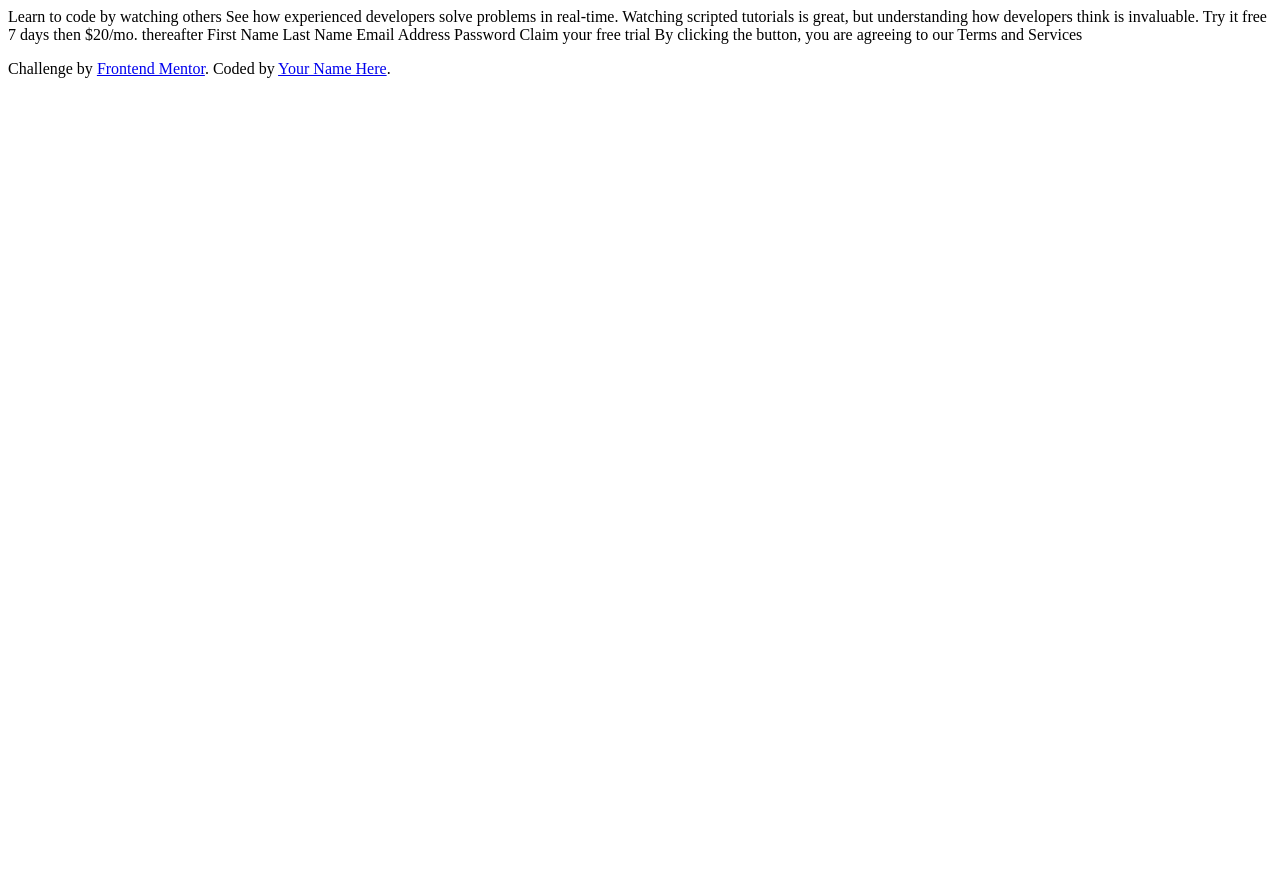
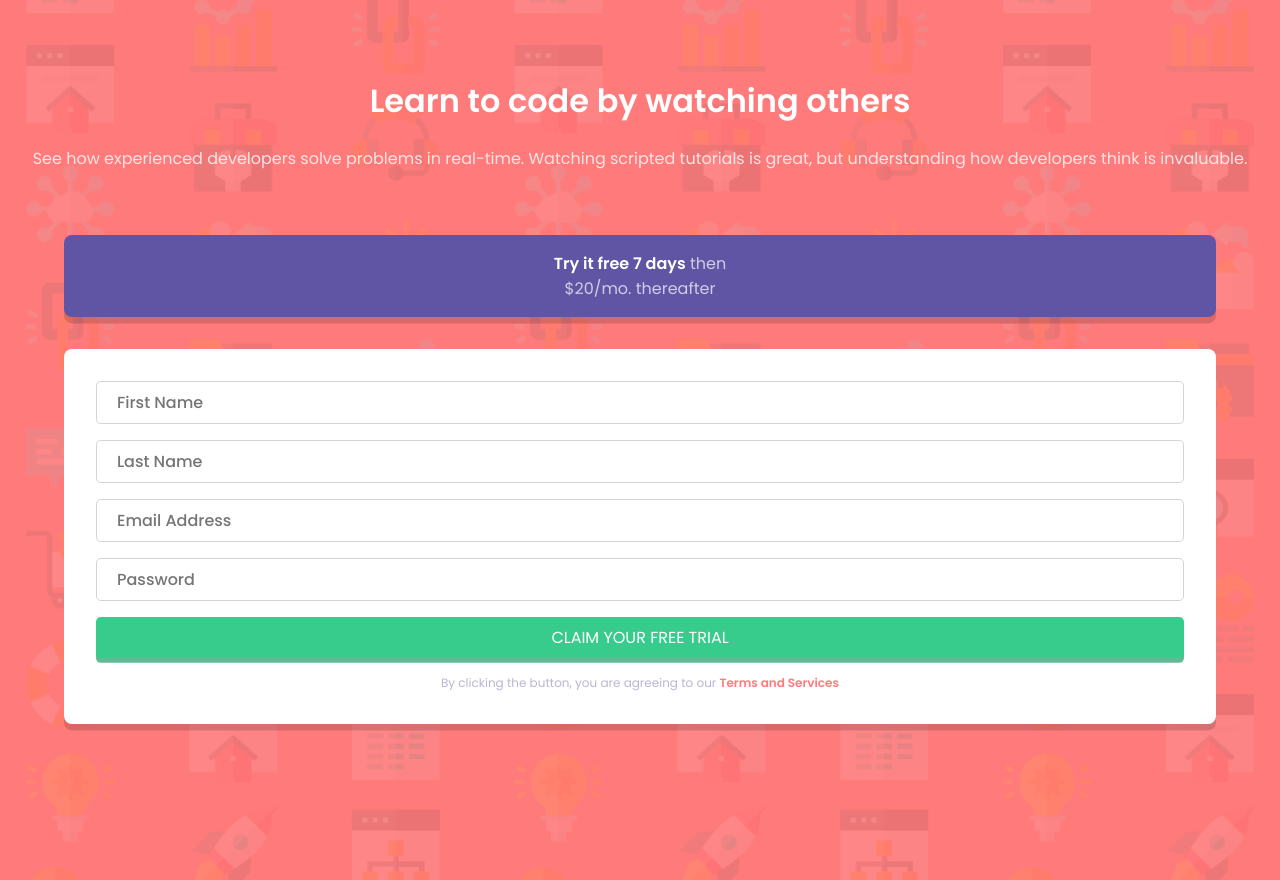
Before and after one commit to TSune-web/FM-Simple-Signup-Form, a plain HTML site: page index.html in a window 1280 px wide. Before the commit the page ends 800 px from the top, so only its background shows below. Drawn offline with Linux system fonts and the light colour scheme.

Commit message:
fixed image rendering issues

```diff
--- a/index.html
+++ b/index.html
@@ -1,36 +1,57 @@
 <!DOCTYPE html>
 <html lang="en">
-<head>
-  <meta charset="UTF-8">
-  <meta name="viewport" content="width=device-width, initial-scale=1.0">
-  <link rel="icon" type="image/png" sizes="32x32" href="./images/favicon-32x32.png">
+  <head>
+    <meta charset="UTF-8" />
+    <meta name="viewport" content="width=device-width, initial-scale=1.0" />
+    <link
+      rel="icon"
+      type="image/png"
+      sizes="32x32"
+      href="./images/favicon-32x32.png"
+    />
+    <link rel="stylesheet" href="style.css" />
+    <link
+      href="https://fonts.googleapis.com/css2?family=Poppins:wght@400;500;600;700&display=swap"
+      rel="stylesheet"
+    />
 
-  <title>FM - Sign up form</title>
-  <link rel="stylesheet" href="style.css">
-</head>
-<body>
+    <title>FM - Sign up form</title>
+  </head>
+  <body>
+    <main>
+      <div class="title">
+        <h1>Learn to code by watching others</h1>
+        <p class="title__description">
+          See how experienced developers solve problems in real-time. Watching
+          scripted tutorials is great, but understanding how developers think is
+          invaluable.
+        </p>
+      </div>
 
-  Learn to code by watching others
+      <div class="cards">
+        <div class="deal">
+          <p><span>Try it free 7 days</span> then</p>
+          <p>$20/mo. thereafter</p>
+        </div>
+        <form>
+          <div class="form-wrapper">
+            <input type="text" placeholder="First Name" />
+            <input type="text" placeholder="Last Name" />
+            <input type="email" placeholder="Email Address" />
+            <input type="password" placeholder="Password" />
+            <button type="button">claim your free trial</button>
+            <div class="terms">
+              <p>
+                <span>By clicking the button, you are agreeing to</span>
+                <span>our</span>
+                <span class="terms-link">Terms and Services</span>
+              </p>
+            </div>
+          </div>
+        </form>
+      </div>
+    </main>
 
-  See how experienced developers solve problems in real-time. Watching scripted tutorials is great,
-  but understanding how developers think is invaluable.
-
-  Try it free 7 days then $20/mo. thereafter
-
-  First Name
-  Last Name
-  Email Address
-  Password
-
-  Claim your free trial
-
-  By clicking the button, you are agreeing to our Terms and Services
-
-  <footer>
-    <p class="attribution">
-      Challenge by <a href="https://www.frontendmentor.io?ref=challenge" target="_blank">Frontend Mentor</a>.
-      Coded by <a href="#">Your Name Here</a>.
-    </p>
-  </footer>
-</body>
+    <script src="app.js"></script>
+  </body>
 </html>
--- /dev/null
+++ b/style.css
@@ -0,0 +1,143 @@
+:root {
+  /* Primary */
+
+  --red: hsl(0, 100%, 74%);
+  --green: hsl(154, 59%, 51%);
+
+  /* Accent */
+
+  --blue: hsl(248, 32%, 49%);
+
+  /* Neutral */
+
+  --dark-blue: hsl(249, 10%, 26%);
+  --gray-blue: hsl(246, 25%, 77%);
+
+  /* Font */
+
+  --poppins: "Poppins", sans-serif;
+}
+
+* {
+  margin: 0;
+  padding: 0;
+  font-size: 100%;
+  font: inherit;
+  box-sizing: border-box;
+}
+
+html {
+  font-family: var(--poppins);
+}
+
+body {
+  background: url("./images/bg-intro-mobile.png") no-repeat center/cover;
+  background-color: var(--red);
+}
+
+main {
+  width: 100%;
+  min-height: 100vh;
+}
+
+.title {
+  text-align: center;
+  margin-top: 5rem;
+}
+
+.title h1 {
+  margin-bottom: 1.5rem;
+  color: white;
+  font-size: 2rem;
+  font-weight: 600;
+  line-height: 1.3;
+}
+
+.title__description {
+  margin: 0 1.5rem;
+  color: rgba(255, 255, 255, 0.8);
+  font-weight: 400;
+}
+
+.cards {
+  display: flex;
+  flex-direction: column;
+  justify-content: center;
+  align-items: center;
+  margin-top: 4rem;
+}
+
+.deal {
+  text-align: center;
+  width: 90%;
+  padding: 1rem 3rem;
+  background-color: var(--blue);
+  box-shadow: 0 0.4rem 0 rgba(0, 0, 0, 0.15);
+  border-radius: 0.5rem;
+  cursor: pointer;
+}
+
+.deal p {
+  color: rgba(255, 255, 255, 0.7);
+}
+
+.deal span {
+  font-weight: 600;
+  color: white;
+}
+
+.form-wrapper {
+  position: absolute;
+  left: 50%;
+  transform: translateX(-50%);
+  display: flex;
+  flex-direction: column;
+  margin-top: 2rem;
+  padding: 2rem;
+  width: 90%;
+  background-color: white;
+  border-radius: 0.5rem;
+  box-shadow: 0 0.4rem 0 rgba(0, 0, 0, 0.15);
+}
+
+input {
+  margin-bottom: 1rem;
+  padding: 0.5rem 1.25rem;
+  border: 1px solid lightgray;
+  border-radius: 0.3rem;
+}
+
+::placeholder {
+  font-weight: 500;
+}
+
+button {
+  margin-bottom: 1rem;
+  padding: 0.5rem;
+  background-color: var(--green);
+  color: white;
+  border: none;
+  border-radius: 0.3rem;
+  text-transform: uppercase;
+  box-shadow: 0 0.3rem 0 hsla(154, 60%, 39%, 0.725);
+  cursor: pointer;
+}
+
+.terms {
+  text-align: center;
+  font-size: 0.75rem;
+  color: var(--gray-blue);
+}
+
+.terms-link {
+  font-weight: 600;
+  color: var(--red);
+  cursor: pointer;
+}
+
+@media screen and (min-width: 768px) {
+  body {
+    background: url("./images/bg-intro-desktop.png") no-repeat center/cover;
+    background-color: var(--red);
+  }
+}
```
Also changed, not shown: app.js (added), 1 other file.
